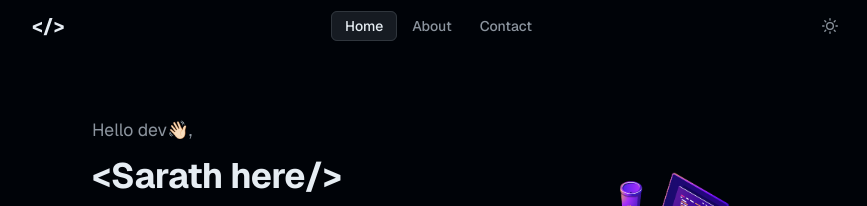
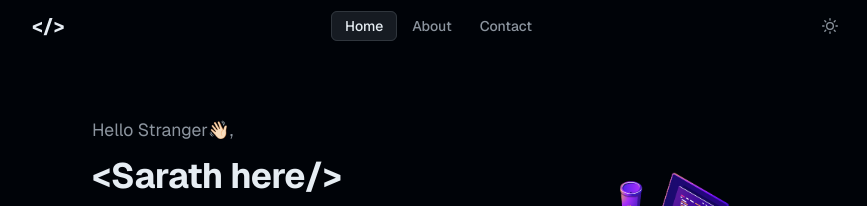
Before and after one commit to withsarath/main-portfolio, a React (Vite) app: page / in a window 1280 px wide. Shown: the top 206 px of the page, without its empty margins (202-1069 px from the left). Built offline with nearby package versions, Linux system fonts and the light colour scheme; no server answers.

Commit message:
fixed some minor issue in homepage

```diff
--- a/src/App.jsx
+++ b/src/App.jsx
@@ -1,4 +1,3 @@
-import React from "react";
 import { BrowserRouter, Routes, Route } from "react-router-dom";
 import Navbar from "./components/Navbar";
 import Footer from "./components/Footer";
@@ -9,6 +8,7 @@ import "./App.css";
 
 const App = () => {
   return (
+    // * this will handle the browser route...
     <BrowserRouter>
       <div className="app">
         <div className="navbar-wrapper">
--- a/src/pages/About.jsx
+++ b/src/pages/About.jsx
@@ -110,7 +110,7 @@ const hobbies = [
     desc: "Exploring modern UI/UX trends and improving design skills through real-world project interfaces.",
   },
   {
-    title: "☕ Coffee Ritual  ",
+    title: "☕ Coffee Ritual",
     desc: "Fun but will be the reason why I'm homeless",
   },
 
--- a/src/pages/Home.jsx
+++ b/src/pages/Home.jsx
@@ -58,7 +58,7 @@ const Terminal = () => {
   );
 };
 
-/* ── GitHub Stats (repos + contributions via calendar) ── */
+
 const GITHUB_USER = "withsarath";
 
 const GitHubStats = () => {
@@ -204,7 +204,7 @@ const Home = () => {
     <div className="page home-page">
       <section className="hero-section" ref={heroRef}>
         <div className="hero-text">
-          <p className="hero-greeting">Hello dev👋🏻,</p>
+          <p className="hero-greeting">Hello Stranger👋🏻,</p>
           <h1 className="hero-name">{'<Sarath here/>'}</h1>
           <p className="hero-sub">
             your average coffee enjoyer from Kerala trying to document the
```
Also changed, not shown: src/index.css (+5 -5 lines).
